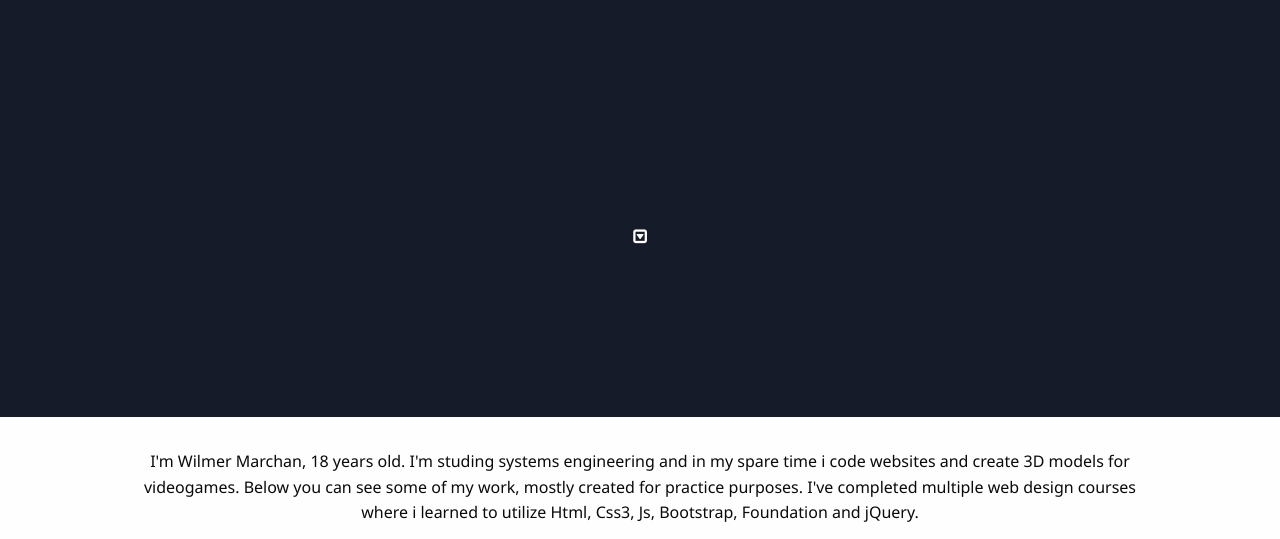
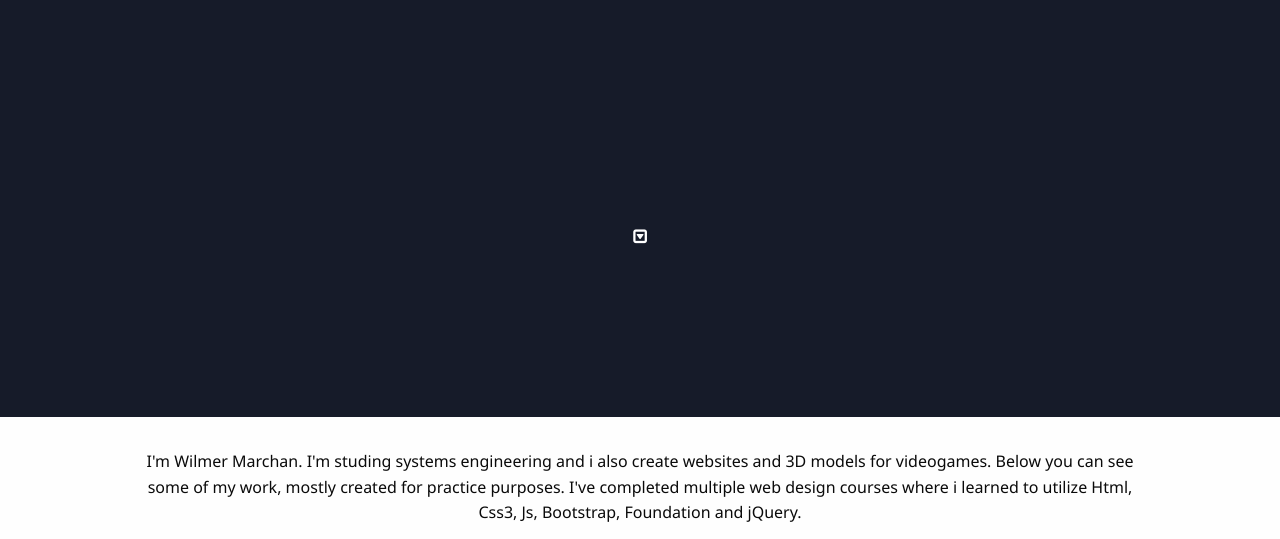
Before and after one commit to SirLink/SirLink.github.io, a plain HTML site: page index.html in a window 1280 px wide. Shown: the part 383-922 px from the top of the page. Drawn offline with nearby package versions, Linux system fonts and the light colour scheme; files whose address does not match are found by name.

Commit message:
text update

```diff
--- a/index.html
+++ b/index.html
@@ -55,7 +55,7 @@
         <div class="grid-container ">
             <div class="grid-x">
                 <div class="cell text-center my-info" data-magellan-target="info" id="info">
-                    <p>I'm Wilmer Marchan, 18 years old. I'm studing systems engineering and in my spare time i code websites and create 3D
+                    <p>I'm Wilmer Marchan. I'm studing systems engineering and i also create websites and 3D
                         models for videogames. Below you can see some of my work, mostly created for practice purposes.
                         I've completed multiple web design courses where i learned to utilize Html, Css3, Js, Bootstrap, Foundation and jQuery.
                     </p>
```
